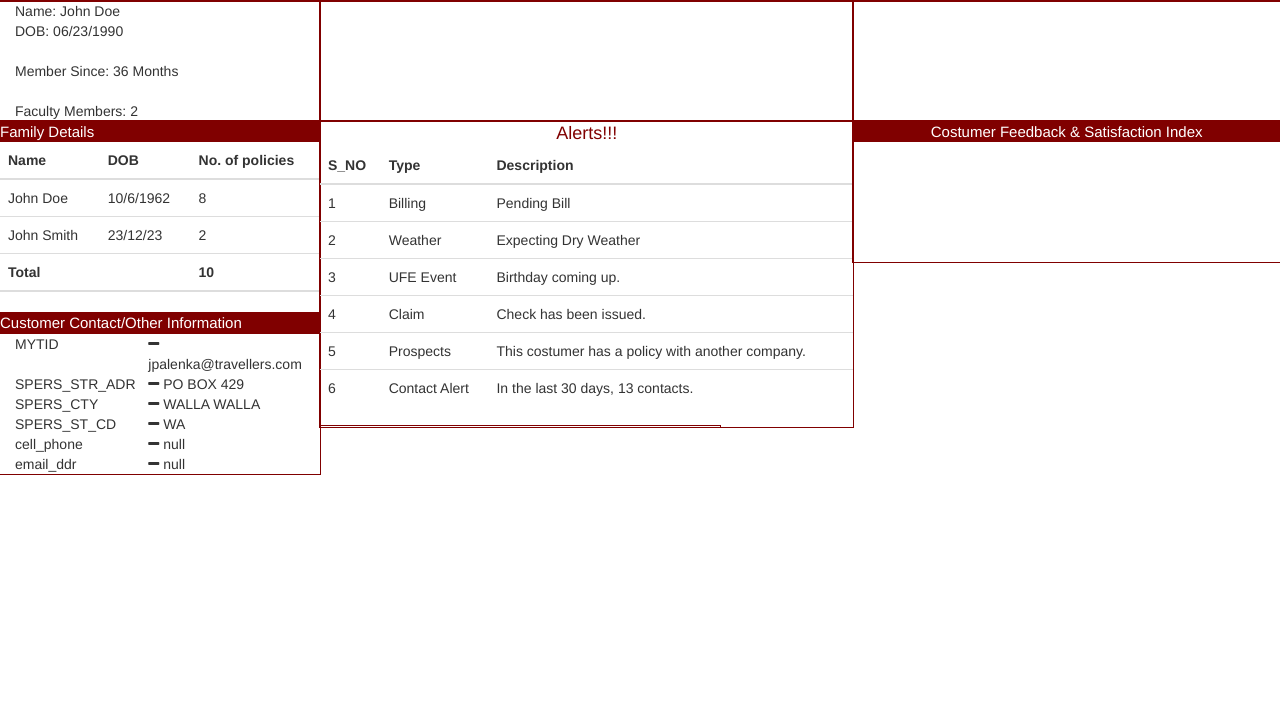
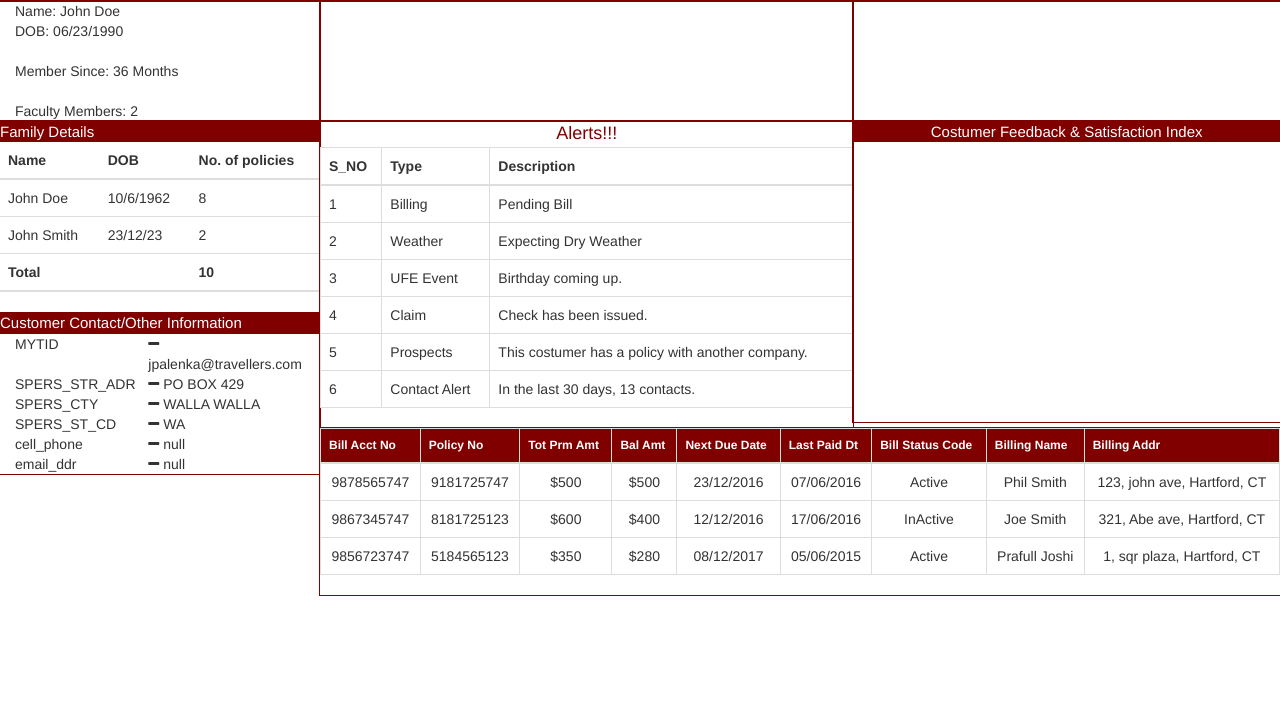
Before and after one commit to RamVakad/CSRApp, a website: page public/index.html at #/index in a window 1280 px wide. Shown: the part 95-800 px from the top of the page. Drawn offline with nearby package versions, Linux system fonts and the light colour scheme; some packages are replaced by stand-ins of ours.

Commit message:
updated on 9/22
updated on 9/22

```diff
--- a/public/css/def.css
+++ b/public/css/def.css
@@ -41,3 +41,9 @@
   color: white; /* Red */
   font-size: 15px;
 }
+.billTableHeading {
+  background-color: #800000;
+  color: white; /* Red */
+  text-align: center;
+  font-size: 12px;
+}
--- a/public/index.html
+++ b/public/index.html
@@ -32,4 +32,7 @@
 <script src="/js/controllers/famDetailController.js"></script>
 <script src="/js/directives/CustContactDirective.js"></script>
 <script src="/js/controllers/custContactDetailController.js"></script>
+<script src="/js/directives/BillDetailDirective.js"></script>
+<script src="/js/controllers/billDetailController.js"></script>
+
 </html>
--- a/public/index.js
+++ b/public/index.js
@@ -1,8 +1,9 @@
 var alertsModule = angular.module("alertsModule", []);
 var userDetailModule = angular.module("userDetailModule", []);
 var famDetailModule = angular.module("famDetailModule", []);
+var billDetailModule = angular.module("billDetailModule", []);
 var custContactModule = angular.module("custContactModule", []);
-var homeModule = angular.module("homeModule", ['alertsModule', 'userDetailModule', 'famDetailModule', 'custContactModule']);
+var homeModule = angular.module("homeModule", ['alertsModule', 'userDetailModule', 'famDetailModule','billDetailModule', 'custContactModule']);
 var csrApp = angular.module('csrApp', ['ngRoute', 'homeModule', 'alertsModule']);
 
 // configure our routes
--- /dev/null
+++ b/public/js/controllers/billDetailController.js
@@ -0,0 +1,2 @@
+billDetailModule.controller('billDetailWidgetController', function($scope) {
+});
--- /dev/null
+++ b/public/js/directives/BillDetailDirective.js
@@ -0,0 +1,11 @@
+billDetailModule.directive("billDetailWidget", function () {
+    return {
+        transclude: false,
+        scope: {
+
+        },
+        controller:"billDetailWidgetController",
+        templateUrl: "partials/directives/billDetail.html"
+    };
+
+});
--- a/public/partials/directives/alertsPartial.html
+++ b/public/partials/directives/alertsPartial.html
@@ -1,5 +1,5 @@
 <div class="alertsAlign">Alerts!!!</div>
-<table class="table">
+<table class="table table-sm table-bordered">
     <thead>
       <tr>
         <th>S_NO</th>
@@ -40,4 +40,3 @@
       </tr>
     </tbody>
   </table>
-<div class="col-xs-9 outline"> </div>
--- /dev/null
+++ b/public/partials/directives/billDetail.html
@@ -0,0 +1,61 @@
+<table class="table table-sm table-inverse table-bordered">
+    <thead>
+      <tr class="billTableHeading" >
+        <th>Bill Acct No</th>
+        <th>Policy No</th>
+        <th>Tot Prm Amt</th>
+        <th>Bal Amt</th>
+        <th>Next Due Date</th>
+        <th>Last Paid Dt</th>
+        <th>Bill Status Code</th>
+        <th>Billing Name</th>
+        <th>Billing Addr</th>
+      </tr>
+    </thead>
+    <tbody>
+      <tr>
+        <td>9878565747</td>
+        <td>9181725747</td>
+        <td>$500</td>
+        <td>$500</td>
+        <td>23/12/2016</td>
+        <td>07/06/2016</td>
+        <td>Active</td>
+        <td>Phil Smith</td>
+        <td>123, john ave, Hartford, CT</td>
+      </tr>
+        <tr>
+          <td>9867345747</td>
+          <td>8181725123</td>
+          <td>$600</td>
+          <td>$400</td>
+          <td>12/12/2016</td>
+          <td>17/06/2016</td>
+          <td>InActive</td>
+          <td>Joe Smith</td>
+          <td>321, Abe ave, Hartford, CT</td>
+        </tr>
+        <tr>
+          <td>9856723747</td>
+          <td>5184565123</td>
+          <td>$350</td>
+          <td>$280</td>
+          <td>08/12/2017</td>
+          <td>05/06/2015</td>
+          <td>Active</td>
+          <td>Prafull Joshi</td>
+          <td>1, sqr plaza, Hartford, CT</td>
+        </tr>
+        <!--tr>
+          <td>9832623747</td>
+          <td>8564565123</td>
+          <td>$950</td>
+          <td>$680</td>
+          <td>08/06/2017</td>
+          <td>15/06/2015</td>
+          <td>Active</td>
+          <td>Abhishek</td>
+          <td>999, windser plaza, Windser, CT</td>
+        </tr-->
+    </tbody>
+  </table>
--- a/public/partials/home.html
+++ b/public/partials/home.html
@@ -1,10 +1,11 @@
 <div class="row outline">
-<div class="col-xs-2"><h4>Travelers</h4></div>
+<div class="col-xs-2"><img ng-src="/images/TravelersLogo.png"></div>
   <div class="col-xs-2"><h2>Customer 360</h2></div>
   <div class="col-xs-4">
     <div class="form-group row">
         <input style="margin-top:17px;" class="form-control" type="text" placeholder="Search Name/Cell No./Policy #/Claim Number/VIN" />
     </div>
+
   </div>
   <div class="col-xs-4">
     <div class="btn-group-horizontal pull-left margin-top-12">
@@ -55,7 +56,22 @@
     padding-bottom: 0px;
     text-align: center;">
   <div class="tableHeading">Costumer Feedback & Satisfaction Index</div>
-  <br /><br /><br /><br /><br /><br />
+  <br /><br /><br /><br /><br /><br /><br /><br /><br /><br /><br /><br /><br /><br />
 </div>
+
+<div class="container-fluid col-md-9 outline" style="padding-top: 0px;
+    padding-right: 0px;
+    padding-left: 0px;
+    padding-bottom: 0px;
+    text-align: center;">
+  <bill-detail-widget></bill-detail-widget>
+</div>
+
 </div>
 <!--Level 4-->
+<!--div class="col-xs-5 outline"  style="padding-top: 0px;
+    padding-right: 0px;
+    padding-left: 0px;
+    padding-bottom: 0px;">
+  <bill-detail-widget></bill-detail-widget>
+</div -->
```
Also changed, not shown: public/partials/directives/famDetail.html (+1 -1 lines).
